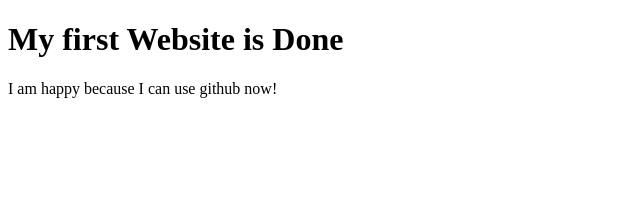
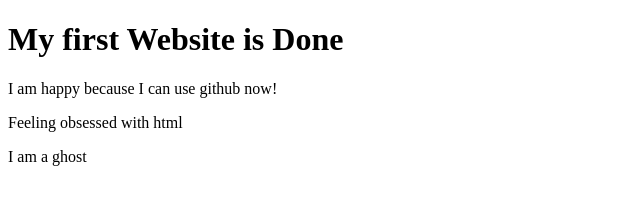
Before and after one commit to iftekhar20300/my-first-website, a plain HTML site: page index.html in a window 1280 px wide. Shown: the whole page, without its empty margins (0-640 px from the left). Drawn offline with Linux system fonts and the light colour scheme.

Commit message:
changed again

```diff
--- a/index.html
+++ b/index.html
@@ -11,5 +11,7 @@
 <h1>My first Website is Done</h1>
 <p>I am happy because I can use github now!</p>
 
+<p>Feeling obsessed with html</p>
+<p>I am a ghost</p>
 </body>
 </html>
```
